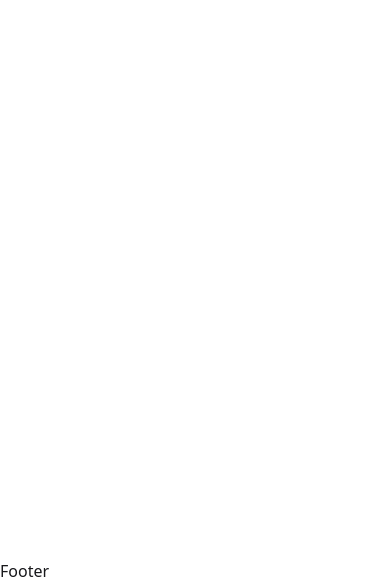
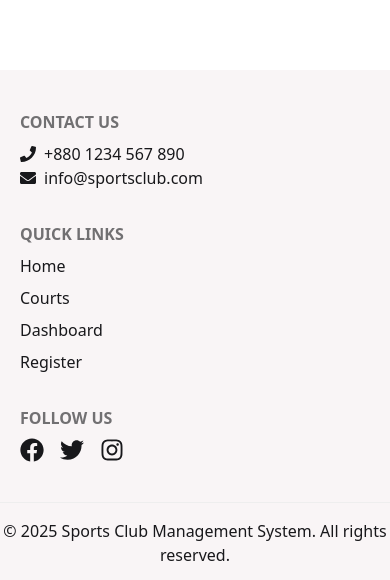
Before and after one commit to redoy49/sports-hub, a React (Vite) app: page / in a window 390 px wide. Shown: the part 261-841 px from the top of the page. Built offline with nearby package versions, Linux system fonts and the light colour scheme.

Commit message:
Create Responsive Footer

```diff
--- a/package.json
+++ b/package.json
@@ -13,6 +13,7 @@
     "@tailwindcss/vite": "^4.1.11",
     "react": "^19.1.0",
     "react-dom": "^19.1.0",
+    "react-icons": "^5.5.0",
     "react-router": "^7.6.3",
     "tailwindcss": "^4.1.11"
   },
--- a/src/components/shared/Footer.jsx
+++ b/src/components/shared/Footer.jsx
@@ -1,10 +1,55 @@
-import React from 'react';
+import React from "react";
+import { Link } from "react-router";
+import { FaFacebook, FaTwitter, FaInstagram, FaEnvelope, FaPhone } from "react-icons/fa";
 
 const Footer = () => {
   return (
-    <div>
-      Footer
-    </div>
+    <footer className="bg-[#F9F5F6] text-base-content mt-10">
+      <div className="container max-w-[1600px] mx-auto px-5 lg:px-8 xl:px-[8%] 2xl:px-[15.5%] py-10 grid grid-cols-1 md:grid-cols-3 gap-8">
+
+        {/* Contact Info */}
+        <div>
+          <h2 className="footer-title">Contact Us</h2>
+          <p className="flex items-center gap-2">
+            <FaPhone /> +880 1234 567 890
+          </p>
+          <p className="flex items-center gap-2">
+            <FaEnvelope /> info@sportsclub.com
+          </p>
+        </div>
+
+        {/* Useful Links */}
+        <div>
+          <h2 className="footer-title">Quick Links</h2>
+          <ul className="space-y-2">
+            <li><Link to="/" className="link link-hover">Home</Link></li>
+            <li><Link to="/courts" className="link link-hover">Courts</Link></li>
+            <li><Link to="/dashboard/user" className="link link-hover">Dashboard</Link></li>
+            <li><Link to="/register" className="link link-hover">Register</Link></li>
+          </ul>
+        </div>
+
+        {/* Social Media */}
+        <div>
+          <h2 className="footer-title">Follow Us</h2>
+          <div className="flex gap-4 text-2xl">
+            <a href="https://facebook.com" target="_blank" rel="noreferrer" className="hover:text-primary">
+              <FaFacebook />
+            </a>
+            <a href="https://twitter.com" target="_blank" rel="noreferrer" className="hover:text-primary">
+              <FaTwitter />
+            </a>
+            <a href="https://instagram.com" target="_blank" rel="noreferrer" className="hover:text-primary">
+              <FaInstagram />
+            </a>
+          </div>
+        </div>
+      </div>
+
+      <div className="text-center py-4 border-t border-base-300">
+        <p>© {new Date().getFullYear()} Sports Club Management System. All rights reserved.</p>
+      </div>
+    </footer>
   );
 };
 
--- a/src/components/shared/Navbar.jsx
+++ b/src/components/shared/Navbar.jsx
@@ -14,7 +14,7 @@ const Navbar = () => {
   );
 
   return (
-    <nav className="w-full fixed px-5 lg:px-8 xl:px-[8%] 2xl:px-[15.5%] flex items-center justify-between p-4 bg-white shadow-xs z-10">
+    <nav className="w-full fixed px-5 lg:px-8 xl:px-[8%] 2xl:px-[15.5%] flex items-center justify-between p-4 bg-[#F9F5F6] shadow-xs z-10">
       {/* Wrapper div to center nav content with max-width 1600px */}
       <div className="w-full max-w-[1600px] mx-auto flex items-center justify-between">
 
```
Also changed, not shown: 1 other file (tests, documents, lock files or other folders).
